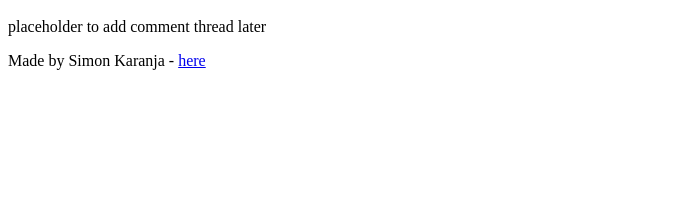
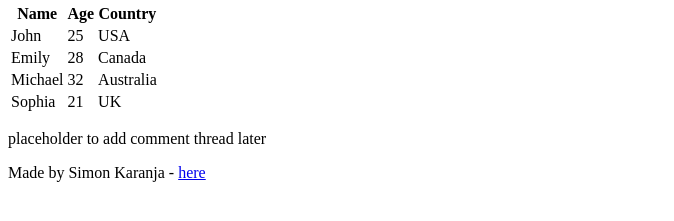
Before and after one commit to KimeyK/My_First_Portfolio, a plain HTML site: page html_basic/index.html in a window 1280 px wide. Shown: the part 501-722 px from the top of the page, without its empty margins (0-674 px from the left). Drawn offline with Linux system fonts and the light colour scheme.

Commit message:
Update index.html

```diff
--- a/html_basic/index.html
+++ b/html_basic/index.html
@@ -30,7 +30,35 @@
       </a>
       <!-- your image or last paragraph -->
       <table>
-  <!-- table content here -->
+        <thead>
+          <tr>
+            <th>Name</th>
+            <th>Age</th>
+            <th>Country</th>
+          </tr>
+        </thead>
+        <tbody>
+          <tr>
+            <td>John</td>
+            <td>25</td>
+            <td>USA</td>
+          </tr>
+          <tr>
+            <td>Emily</td>
+            <td>28</td>
+            <td>Canada</td>
+          </tr>
+          <tr>
+            <td>Michael</td>
+            <td>32</td>
+            <td>Australia</td>
+          </tr>
+          <tr>
+            <td>Sophia</td>
+            <td>21</td>
+            <td>UK</td>
+          </tr>
+        </tbody>
       </table>
 
     </article>
```
